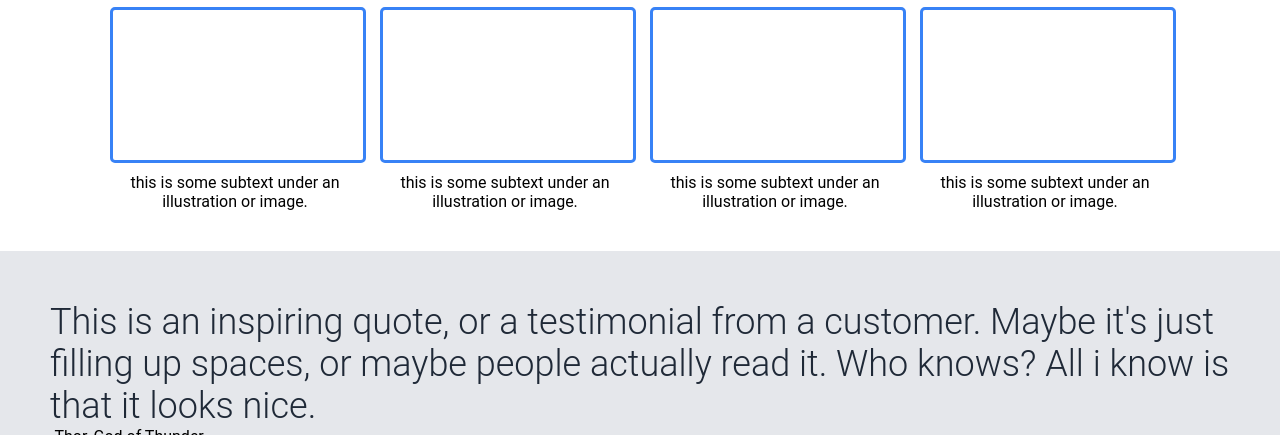
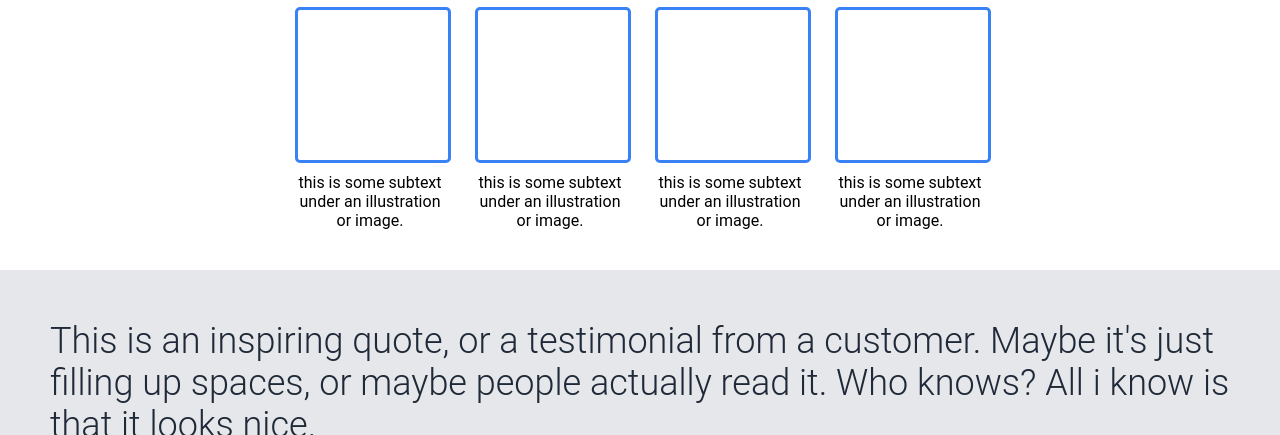
Before and after one commit to Anney24/Landing-Page-, a plain HTML site: page index.html in a window 1280 px wide. Shown: the part 665-1100 px from the top of the page. Drawn offline with Linux system fonts and the light colour scheme.

Commit message:
added some styles tto the grid section

```diff
--- a/style.css
+++ b/style.css
@@ -116,17 +116,17 @@ button{
     display: flex;
     justify-content: center;
     align-items: center;
-    gap: 20px;
+    gap: 30px;
 }
 .card{
-    width: 250px;
+    width: 150px;
 }
 .p{
     text-align: center;
 }
 
 .box{
-    width: 250px;
+    width: 150px;
     height: 150px;
     border: 3px solid #3882f6;
     margin-bottom: 10px;
```
